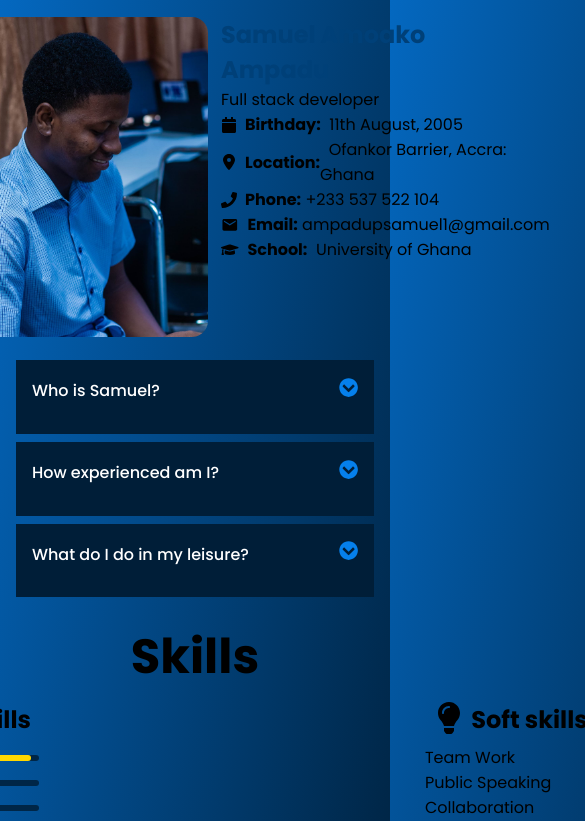
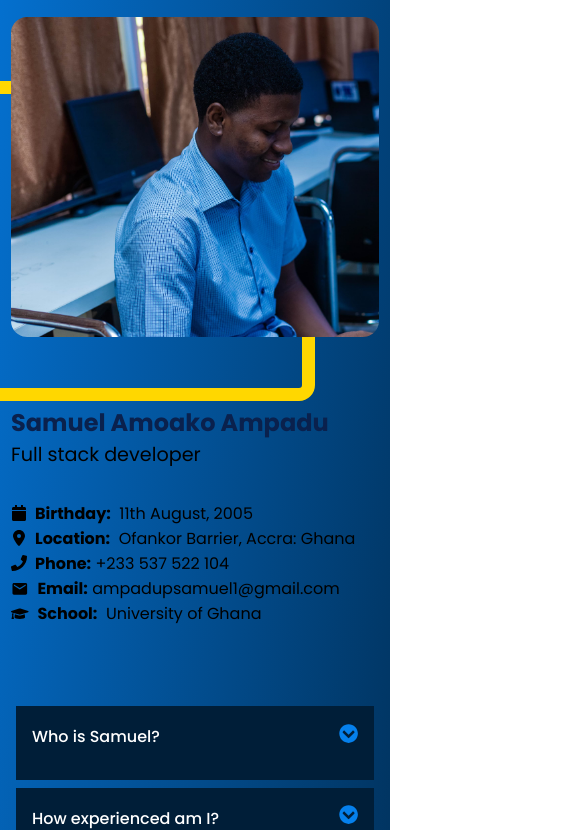
Before and after one commit to Psamm-y/React-projects, a React (Vite) app: page / in a window 390 px wide. Shown: the part 935-1765 px from the top of the page, 585 px wide, since content can reach past the window. Built offline with nearby package versions, Linux system fonts and the light colour scheme.

Commit message:
refactor

```diff
--- a/src/porfolio shi/About.jsx
+++ b/src/porfolio shi/About.jsx
@@ -16,6 +16,7 @@ const About = () => {
       <div className="main-about">
         <div className="about-image">
           <img src={image} alt="" />
+          <div className="square"></div>
         </div>
         <div className="info-section">
           <div className="header">
--- a/src/porfolio shi/about.css
+++ b/src/porfolio shi/about.css
@@ -47,24 +47,35 @@
   margin-top: 1em;
   transition: 1s ease;
 }
-@media only screen and (max-width: 760px) {
-  .about {
-    padding: 1em;
-    width: 100%;
-  }
-}
+
 /* Main about styles */
 .main-about {
   display: grid;
   grid-template-columns: repeat(2, 1fr);
   gap: 0.8em;
+  margin-bottom: 4rem;
 }
 .main-about img {
   height: 20em;
 }
+.about-image {
+  position: relative;
+}
+.square {
+  border: 13px solid var(--primary-color);
+  height: 20em;
+  position: absolute;
+  width: 368px;
+  top: 4em;
+  left: -4em;
+  z-index: -2;
+}
 .main-about .header h3 {
   font-size: 1.5em;
-  color: #004078;
+  color: var(--fourth-color);
+}
+.main-about .header p {
+  font-size: 1.2em;
 }
 .about-section .icon {
   font-size: 1em;
@@ -78,8 +89,36 @@
   display: flex;
   align-items: center;
 }
+
+.more-info p {
+  color: #000000;
+}
+.more-info {
+  display: flex;
+  flex-direction: column;
+  justify-content: space-between;
+  margin-top: 2em;
+  height: 50%;
+}
 .more-info p span {
+  color: black;
   display: flex;
   align-items: center;
   font-weight: bold;
 }
+/*responsive styles*/
+@media only screen and (max-width: 760px) {
+  .about {
+    padding: 1em;
+    width: 100%;
+  }
+  .main-about {
+    grid-template-columns: 1fr;
+  }
+  .square {
+    border-radius: 1em;
+  }
+  .about-image {
+    margin-bottom: 3em;
+  }
+}
--- a/src/porfolio shi/skills.css
+++ b/src/porfolio shi/skills.css
@@ -51,3 +51,8 @@
   height: 100%;
   border-radius: inherit;
 }
+@media only screen and (max-width: 760px) {
+  .skills-grid {
+    grid-template-columns: 1fr;
+  }
+}
--- a/src/porfolio shi/styles.css
+++ b/src/porfolio shi/styles.css
@@ -3,6 +3,7 @@
   --primary-color: #ffd700;
   --secondary-color: #002647;
   --third-color: #0580ec;
+  --fourth-color: #0a214d;
 }
 button {
   cursor: pointer;
```
